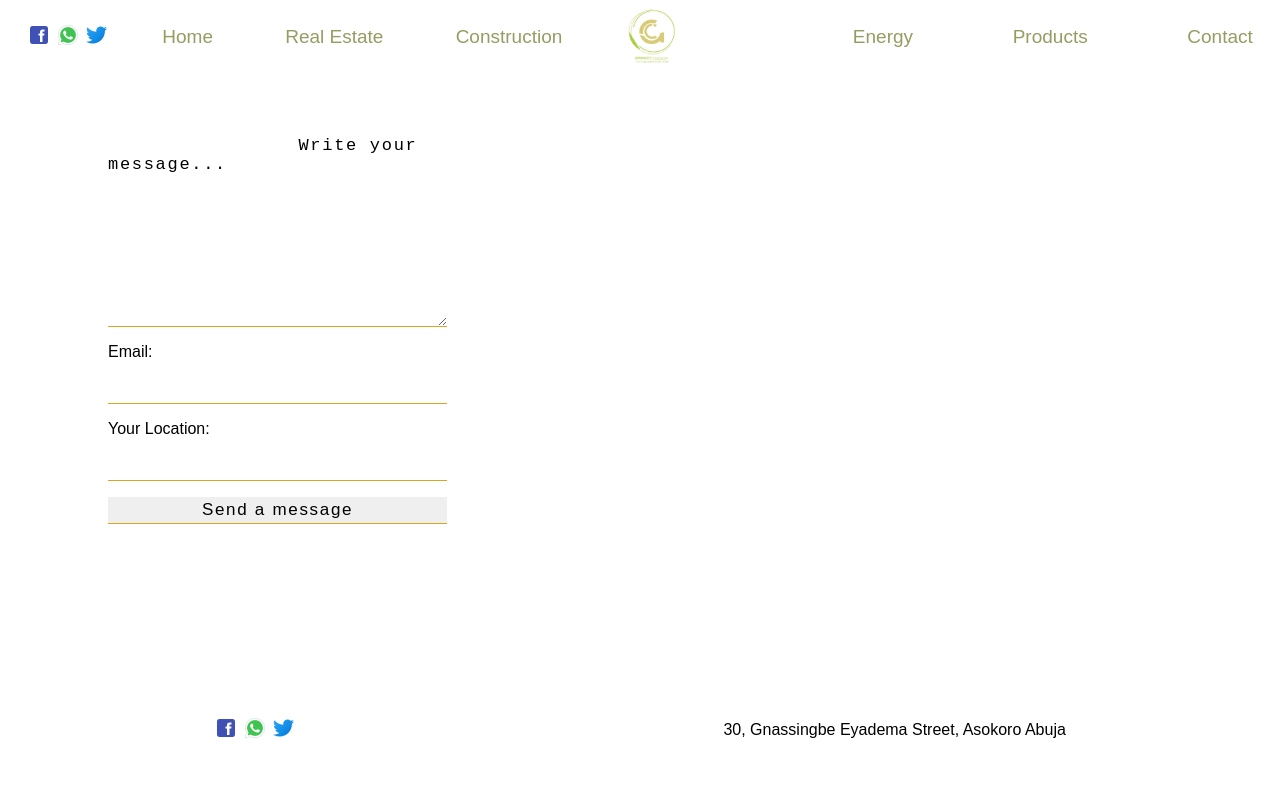
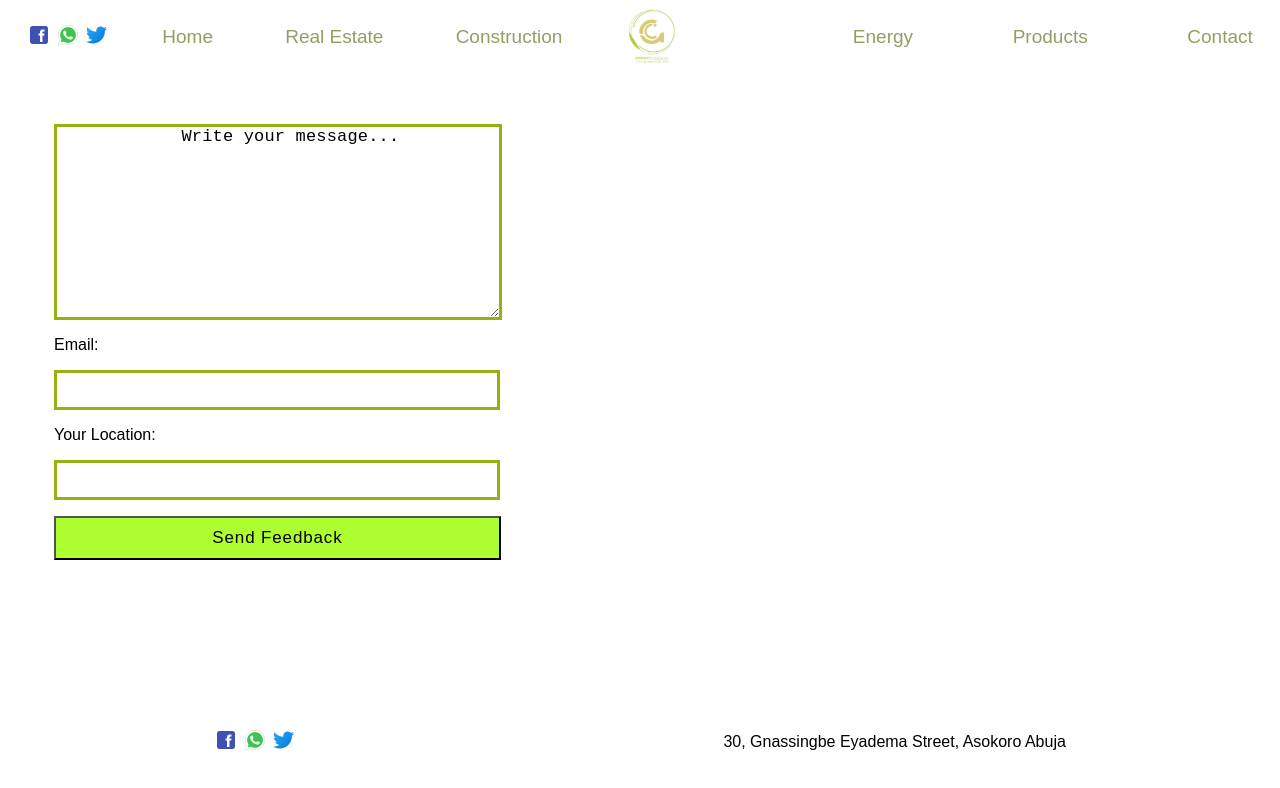
Before and after one commit to Kalejaiye75/Green-Africa, a plain HTML site: page pages/Contact.html in a window 1280 px wide. Drawn offline with Linux system fonts and the light colour scheme.

Commit message:
Worked on the Contact Page and the styling
Improved the Form to handle Submission

```diff
--- a/pages/Contact.html
+++ b/pages/Contact.html
@@ -31,8 +31,8 @@
     <main>
       <section>
         <form method="post" action="https://mail.google.com/mail/u/0/#inbox">
-            <textarea name="complaints/review" id="complaints/review" cols="40" rows="10">
-                Write your message...
+            <textarea name="complaints/review" id="complaints/review" cols="50" rows="10">
+            Write your message...
             </textarea>
             <!-- <label for="complaints/review"></label> -->
             <div class="input_field">
@@ -41,7 +41,11 @@
                 <label for="Location">Your Location:</label>
                 <input type="text" id="text" name="text">
             </div>
-            <input class="sub" type="submit" value="Send a message">
+            <button>
+                <a href = "mailto:abdulganiuganikale@gmail.com?subject = "Feedback" & body = "Message" ">
+                    Send Feedback
+                </a>
+            </button>
         </form>
     </section>
     <section>
--- a/styles.css
+++ b/styles.css
@@ -177,12 +177,12 @@ form {
 }
 
 form textarea {
-    border: none;
+    border:3px solid rgb(149, 178, 18);;
     outline: none;
-    border-bottom: 1px solid goldenrod;
+    /* border-bottom: 1px solid goldenrod; */
     font-size: 17px;
-    letter-spacing: 0.1em;
-    width: 80%;
+    letter-spacing: 0.01em;
+    width: 83%;
     text-align: left;
 }
 
@@ -193,9 +193,9 @@ form textarea {
 }
 
 .input_field input {
-    border: none;
+    border: 3px solid rgb(149, 178, 18);
     outline: none;
-    border-bottom: 1px solid goldenrod;
+    padding: 7px;
     font-size: 17px;
     letter-spacing: 0.1em;
     width: 80%;
@@ -203,13 +203,20 @@ form textarea {
     gap: .5rem;
 }
 
- form input {
-    border: none;
-    outline: none;
-    border-bottom: 1px solid goldenrod;
+button {
+    width: 84%;
+    padding: 10px;
+    cursor: pointer;
+    background: greenyellow;
+}
+
+button :hover {
+    color: rgb(89, 9, 165);
+}
+
+button a {
     font-size: 17px;
-    letter-spacing: 0.1em;
-    width: 80%;
-    cursor: pointer;
-    padding: 3px 0;
+    letter-spacing: 0.05em;
+    text-decoration: none;
+    color: black;
 }
```
